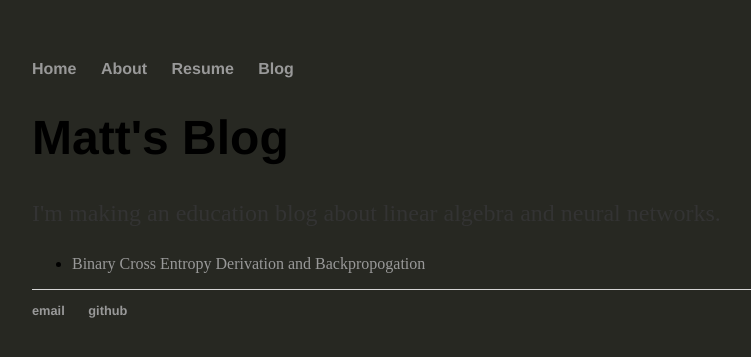
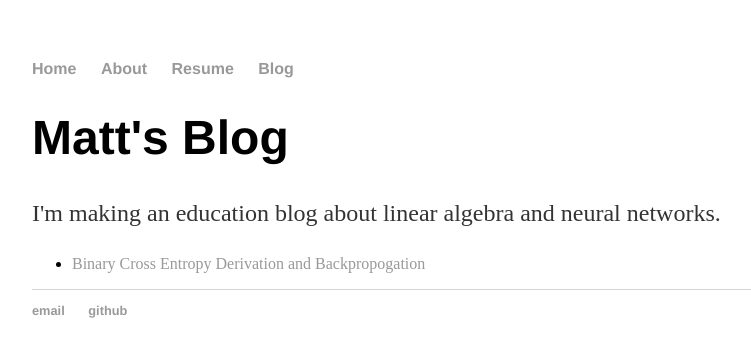
Before and after one commit to mattpetersen/mattpetersen.github.io, a Jekyll site: the page built from index.html, in a window 1280 px wide. Shown: the top 357 px of the page, without its empty margins (160-911 px from the left). Built offline with Jekyll 4.4.1, drawn with Linux system fonts in a browser that asks for light colours.

Commit message:
Fix css bg color

```diff
--- a/css/main.css
+++ b/css/main.css
@@ -1,5 +1,5 @@
 body {
-    background-color: #272822;
+    background-color: #ffffff;
     margin: 60px auto;
     width: 70%;
 }
```
